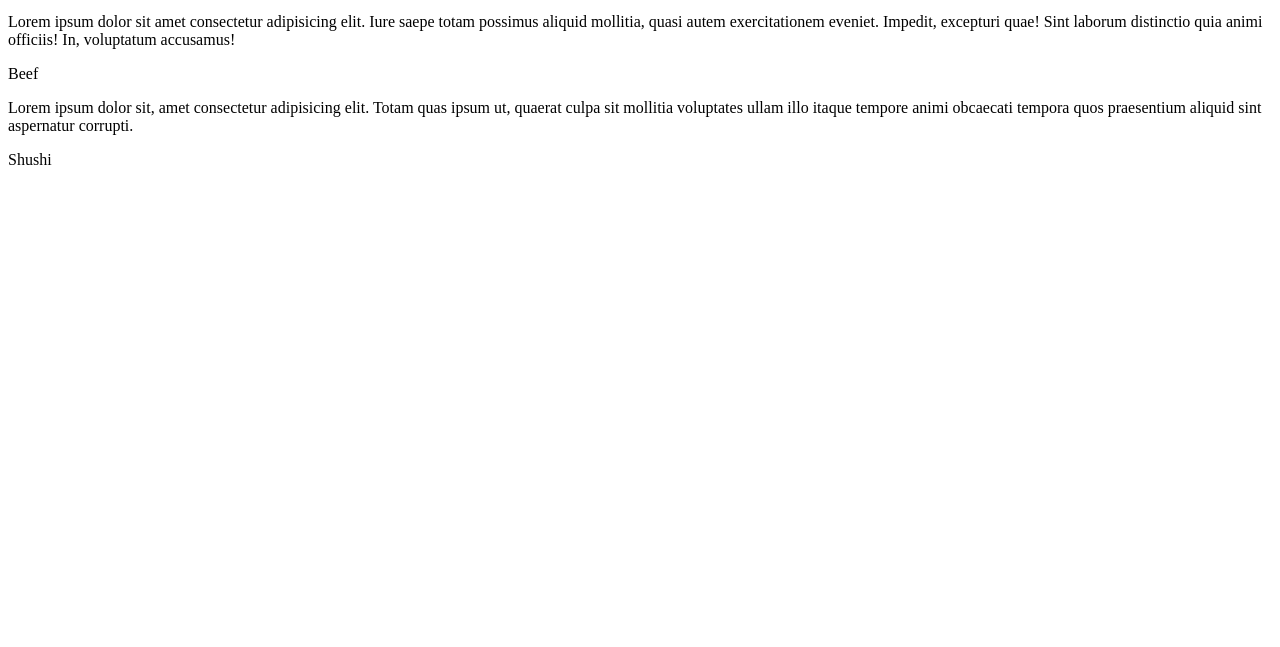
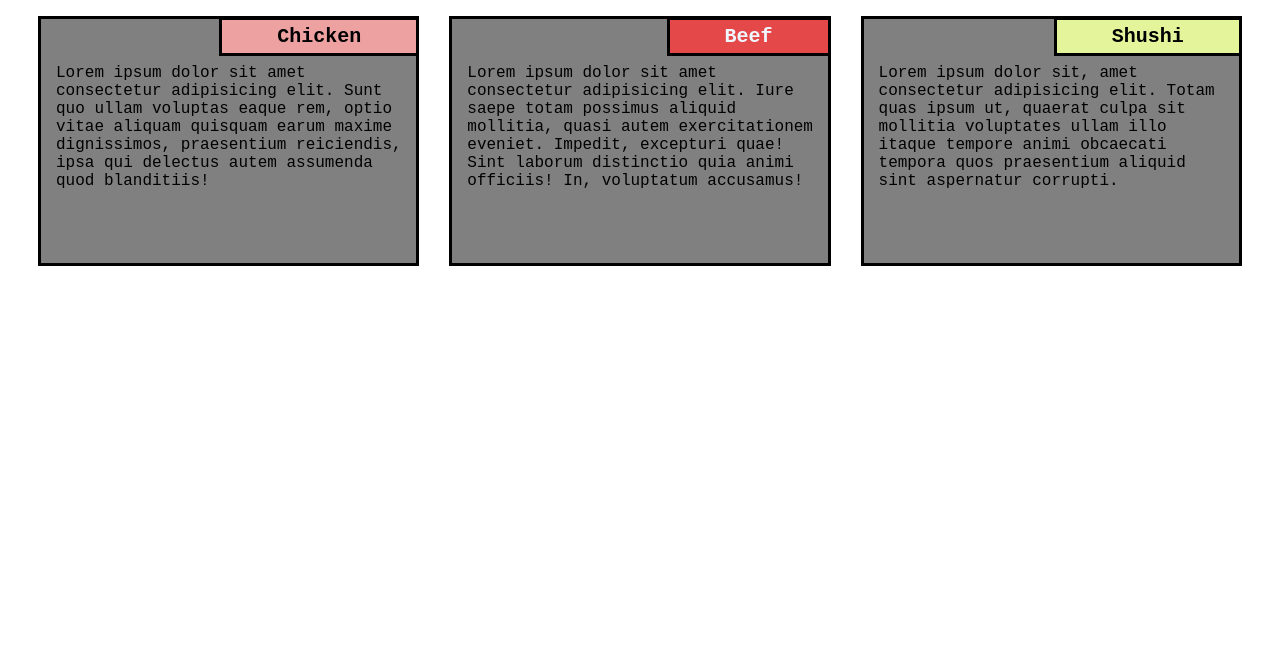
Before and after one commit to ShreeWeb/module2-solution, a plain HTML site: page index.html in a window 1280 px wide. Shown: the part 153-800 px from the top of the page. Drawn offline with Linux system fonts and the light colour scheme; the site is published under a folder, as on GitHub Pages, so addresses that start at the root find nothing.

Commit message:
Update index.html

```diff
--- a/index.html
+++ b/index.html
@@ -4,7 +4,7 @@
 <meta charset="utf-8">
 <meta name="viewport" content="width=device-width, initial-scale=1">
 <title>Responsive Layout</title>
-<link rel="stylesheet" href="/css/css.css">
+<link rel="stylesheet" href="css/css.css">
 </head>
 <body>
 <h1> Our Menu</h1>
```
